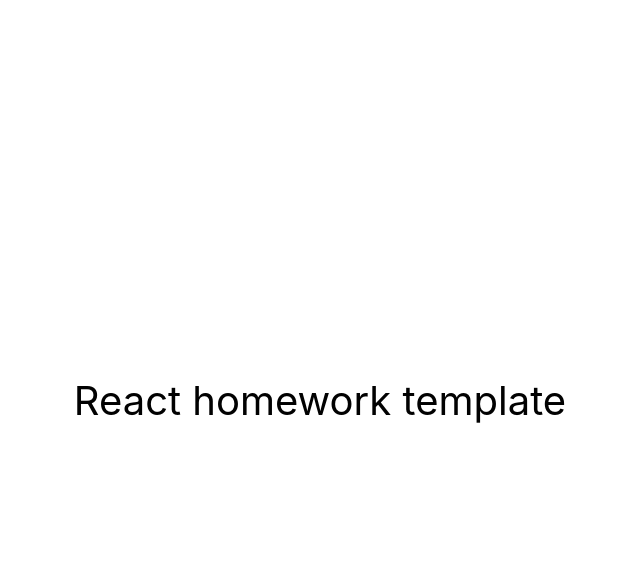
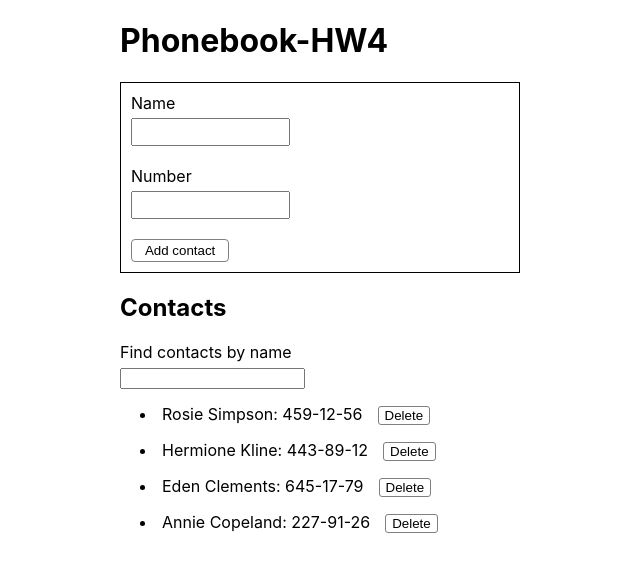
Before and after one commit to kornieiev/goit-react-hw-06-phonebook, a React (Create React App) app: page / in a window 1280 px wide. Shown: the top 572 px of the page, without its empty margins (320-960 px from the left). Built offline with nearby package versions, Linux system fonts and the light colour scheme.

Commit message:
name package

```diff
--- a/package.json
+++ b/package.json
@@ -1,8 +1,8 @@
 {
-  "name": "react-homework-template",
+  "name": "goit-react-hw-06-phonebook",
   "version": "0.1.0",
   "private": true,
-  "homepage": "https://goitacademy.github.io/react-homework-template/",
+  "homepage": "https://kornieiev.github.io/goit-react-hw-06-phonebook/",
   "dependencies": {
     "@testing-library/jest-dom": "^5.16.3",
     "@testing-library/react": "^12.1.4",
@@ -10,6 +10,7 @@
     "react": "^18.1.0",
     "react-dom": "^18.1.0",
     "react-scripts": "5.0.1",
+    "styled-components": "^6.1.1",
     "web-vitals": "^2.1.3"
   },
   "scripts": {
--- a/src/components/App.jsx
+++ /dev/null
@@ -1,16 +0,0 @@
-export const App = () => {
-  return (
-    <div
-      style={{
-        height: '100vh',
-        display: 'flex',
-        justifyContent: 'center',
-        alignItems: 'center',
-        fontSize: 40,
-        color: '#010101'
-      }}
-    >
-      React homework template
-    </div>
-  );
-};
--- /dev/null
+++ b/src/components/App/App.jsx
@@ -0,0 +1,71 @@
+import React, { useState, useEffect } from 'react';
+
+import ContactForm from '../ContactForm/ContactForm';
+import ContactList from '../ContactList/ContactList';
+import Filter from '../Filter/Filter';
+
+import { MainWrap } from './App.styled';
+
+const initialState = [
+  { id: 'id-1', name: 'Rosie Simpson', number: '459-12-56' },
+  { id: 'id-2', name: 'Hermione Kline', number: '443-89-12' },
+  { id: 'id-3', name: 'Eden Clements', number: '645-17-79' },
+  { id: 'id-4', name: 'Annie Copeland', number: '227-91-26' },
+];
+
+export default function App() {
+  const lStorage = localStorage.getItem('contacts');
+
+  const [contacts, setContacts] = useState(() => {
+    return JSON.parse(lStorage) || initialState;
+  });
+  const [filter, setFilter] = useState('');
+
+  useEffect(() => {
+    // if (contacts.length === 0) {
+    //   localStorage.removeItem('contacts');
+    // } else {
+    localStorage.setItem('contacts', JSON.stringify(contacts));
+    // }
+  }, [contacts]);
+
+  const addNewContact = newContact => {
+    if (
+      contacts.find(contact => {
+        return contact.name.toLowerCase() === newContact.name.toLowerCase();
+      })
+    ) {
+      alert(newContact.name + ' is already in contacts.');
+      return;
+    }
+    setContacts(prevState => [newContact, ...prevState]);
+  };
+  const contactsFilter = () => {
+    const normalizeFilter = filter.toLowerCase();
+    return contacts.filter(({ name, number }) => {
+      return (
+        name.trim().toLowerCase().includes(normalizeFilter) ||
+        number.trim().toLowerCase().includes(normalizeFilter)
+      );
+    });
+  };
+
+  const deleteContact = id => {
+    setContacts(prevState => {
+      return prevState.filter(contact => contact.id !== id);
+    });
+  };
+
+  const handleFilterChange = e => {
+    setFilter(e.target.value);
+  };
+  return (
+    <MainWrap>
+      <h1>Phonebook-HW4</h1>
+      <ContactForm addNewContact={addNewContact} props={contacts} />
+      <h2>Contacts</h2>
+      <Filter onFilterChange={handleFilterChange} value={filter} />
+      <ContactList contacts={contactsFilter()} deleteContact={deleteContact} />
+    </MainWrap>
+  );
+}
--- /dev/null
+++ b/src/components/App/App.styled.js
@@ -0,0 +1,9 @@
+import styled from 'styled-components';
+
+export const MainWrap = styled.div`
+  margin-left: 40px;
+  margin-right: 40px;
+  width: 400px;
+  margin-left: auto;
+  margin-right: auto;
+`;
--- /dev/null
+++ b/src/components/ContactForm/ContactForm.jsx
@@ -0,0 +1,76 @@
+import React, { useState, useEffect } from 'react';
+import PropTypes from 'prop-types';
+import { nanoid } from 'nanoid';
+
+import {
+  PhonebookWrap,
+  FormButton,
+  FormInput,
+  FormLabel,
+} from './ContactForm.styled';
+
+export default function ContactForm({ addNewContact }) {
+  const [name, setName] = useState('');
+  const [number, setNumber] = useState('');
+
+  useEffect(() => {}, [name, number]);
+
+  const handleBtnClick = e => {
+    e.preventDefault();
+    if (!name && !number) {
+      return;
+    }
+    addNewContact({ id: nanoid(), name, number });
+    setName('');
+    setNumber('');
+  };
+
+  const handleInputChange = e => {
+    e.preventDefault();
+    switch (e.target.name) {
+      case 'name':
+        setName(e.target.value);
+        break;
+      case 'number':
+        setNumber(e.target.value);
+        break;
+      default:
+        console.log(`Unknown input ${name}`);
+    }
+  };
+
+  return (
+    <div>
+      <PhonebookWrap onSubmit={handleBtnClick}>
+        <label htmlFor="name">Name</label>
+        <FormInput
+          id="name"
+          type="text"
+          name="name"
+          pattern="^[a-zA-Zа-яА-Я]+(([' \-][a-zA-Zа-яА-Я ])?[a-zA-Zа-яА-Я]*)*$"
+          title="Name may contain only letters, apostrophe, dash and spaces. For example Adrian, Jacob Mercer, Charles de Batz de Castelmore d'Artagnan"
+          required
+          value={name}
+          onChange={handleInputChange}
+        />
+        <FormLabel htmlFor="number">Number</FormLabel>
+        <FormInput
+          id="number"
+          type="tel"
+          name="number"
+          pattern="\+?\d{1,4}?[ .\-\s]?\(?\d{1,3}?\)?[ .\-\s]?\d{1,4}[ .\-\s]?\d{1,4}[ .\-\s]?\d{1,9}"
+          title="Phone number must be digits and can contain spaces, dashes, parentheses and can start with +"
+          required
+          value={number}
+          onChange={handleInputChange}
+        />
+        <br />
+        <FormButton type="submit">Add contact</FormButton>
+      </PhonebookWrap>
+    </div>
+  );
+}
+
+ContactForm.propTypes = {
+  props: PropTypes.array.isRequired,
+};
--- /dev/null
+++ b/src/components/ContactForm/ContactForm.styled.js
@@ -0,0 +1,26 @@
+import styled from 'styled-components';
+
+export const PhonebookWrap = styled.form`
+  border: 1px solid black;
+  padding: 10px;
+  display: flex;
+  flex-direction: column;
+`;
+
+export const FormButton = styled.button`
+  background-color: #fff;
+  border: 1px solid grey;
+  border-radius: 4px;
+  padding: 3px 10px;
+  width: 26%;
+`;
+
+export const FormInput = styled.input`
+  width: 40%;
+  height: 22px;
+  margin-top: 5px;
+`;
+
+export const FormLabel = styled.label`
+  margin-top: 20px;
+`;
--- /dev/null
+++ b/src/components/ContactList/ContactList.jsx
@@ -0,0 +1,23 @@
+import React from 'react';
+import PropTypes from 'prop-types';
+
+import { ListItem, DeleteButton } from './ContactList.styled';
+
+export default function ContactList({ contacts, deleteContact }) {
+  return (
+    <div>
+      {contacts.map(item => (
+        <ListItem key={item.id}>
+          {item.name}: {item.number}
+          <DeleteButton value={item.id} onClick={() => deleteContact(item.id)}>
+            Delete
+          </DeleteButton>
+        </ListItem>
+      ))}
+    </div>
+  );
+}
+
+ContactList.propTypes = {
+  contacts: PropTypes.array.isRequired,
+};
--- /dev/null
+++ b/src/components/ContactList/ContactList.styled.js
@@ -0,0 +1,13 @@
+import styled from 'styled-components';
+
+export const ListItem = styled.li`
+  margin-top: 15px;
+  margin-left: 20px;
+`;
+
+export const DeleteButton = styled.button`
+  background-color: white;
+  border: 1px solid grey;
+  border-radius: 3px;
+  margin-left: 15px;
+`;
--- /dev/null
+++ b/src/components/Filter/Filter.jsx
@@ -0,0 +1,25 @@
+import React from 'react';
+import PropTypes from 'prop-types';
+import { Paragraph } from './Filter.styled';
+
+export default function Filter({ onFilterChange, value }) {
+  return (
+    <div>
+      <Paragraph>Find contacts by name</Paragraph>
+      <input
+        onChange={onFilterChange}
+        value={value}
+        type="text"
+        name="filter"
+        pattern="^[a-zA-Zа-яА-Я]+(([' \-][a-zA-Zа-яА-Я ])?[a-zA-Zа-яА-Я]*)*$"
+        title="Name may contain only letters, apostrophe, dash and spaces. For example Adrian, Jacob Mercer, Charles de Batz de Castelmore d'Artagnan"
+        required
+      />
+    </div>
+  );
+}
+
+Filter.propTypes = {
+  onFilterChange: PropTypes.func.isRequired,
+  value: PropTypes.string.isRequired,
+};
--- /dev/null
+++ b/src/components/Filter/Filter.styled.js
@@ -0,0 +1,5 @@
+import styled from 'styled-components';
+
+export const Paragraph = styled.p`
+  margin-bottom: 5px;
+`;
--- a/src/index.css
+++ b/src/index.css
@@ -13,3 +13,22 @@ code {
   font-family: source-code-pro, Menlo, Monaco, Consolas, 'Courier New',
     monospace;
 }
+
+/* p,
+ul,
+li,
+h1,
+h2,
+h3,
+h4,
+h5,
+h6 {
+  margin: 0;
+  padding: 0;
+  list-style: none;
+} */
+
+p {
+  margin: 0;
+  padding: 0;
+}
--- a/src/index.js
+++ b/src/index.js
@@ -1,6 +1,6 @@
 import React from 'react';
 import ReactDOM from 'react-dom/client';
-import { App } from 'components/App';
+import App from 'components/App/App';
 import './index.css';
 
 ReactDOM.createRoot(document.getElementById('root')).render(
```
Also changed, not shown: 1 other file (tests, documents, lock files or other folders).
